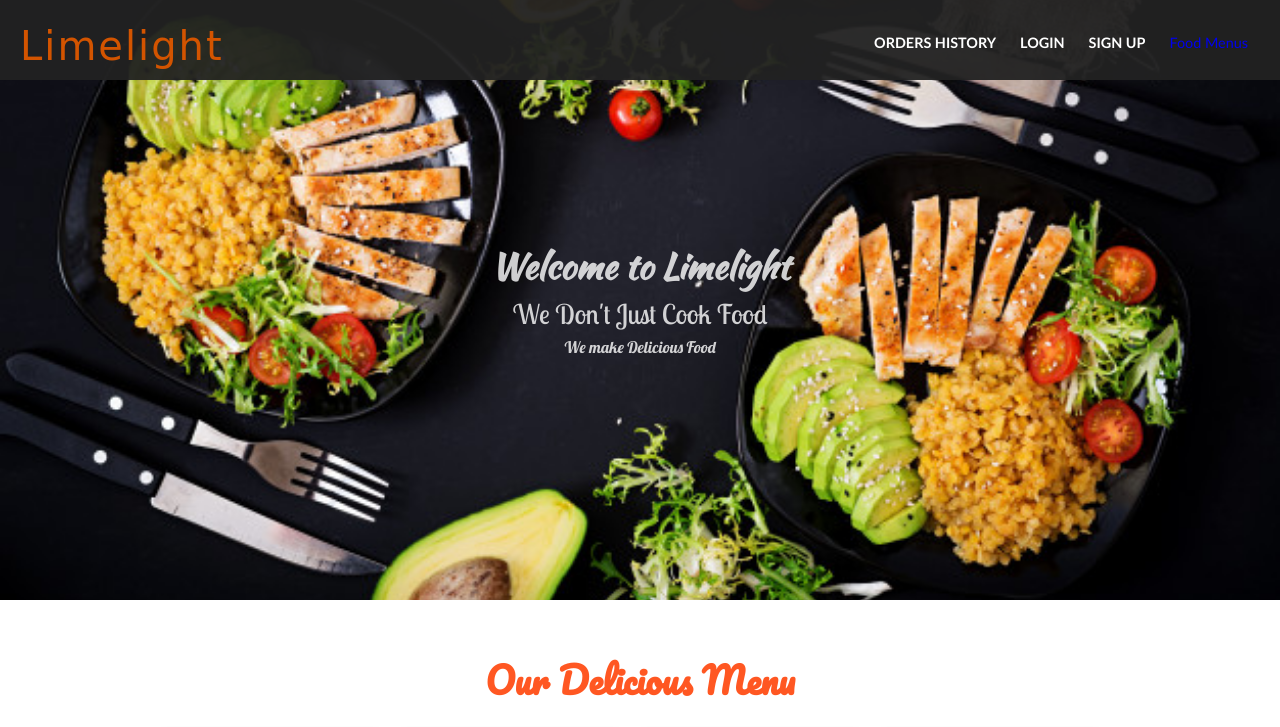
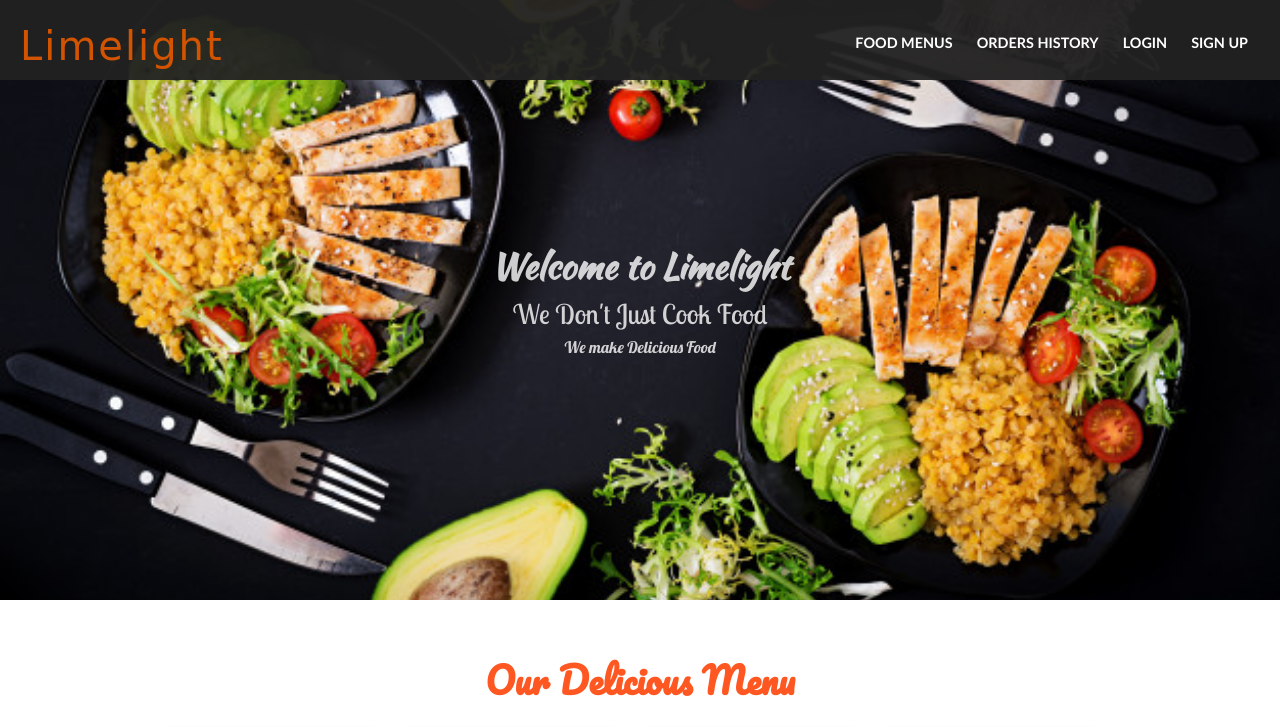
Before and after one commit to Dubby20/Fast-Food-Fast, a website: page ui/index.html in a window 1280 px wide. Shown: the top 727 px of the page. Drawn offline with Linux system fonts and the light colour scheme; a web font is replaced by a local one.

```diff
--- a/package.json
+++ b/package.json
@@ -16,7 +16,6 @@
     "babel-node": "babel-node --presets=env",
     "start:dev": "export NODE_ENV=DEVELOPMENT&& nodemon --exec npm run babel-node -- api/server.js",
     "start": "export NODE_ENV=PRODUCTION&& nodemon --exec npm run babel-node -- api/server.js",
-    "build": "babel ./ -d dist",
     "coveralls": "nyc npm test && nyc report --reporter=text-lcov | coveralls",
     "coverage": "nyc reports --reporter=text-lcov | coveralls",
     "test": "export NODE_ENV=TEST&& nyc --reporter=text mocha  --timeout 100000 --compilers js:babel-register ./api/tests/*.js --exit --reporter spec"
--- a/ui/index.html
+++ b/ui/index.html
@@ -21,8 +21,8 @@
             <a href="index.html" class="brand-name">Limelight</a>
           </div>
           <div class="right-menu">
-            <ul class="menu-items menu-left menu-collapse"
-              <li class="menu-list ">
+            <ul class="menu-items menu-left menu-collapse">
+              <li class="menu-list">
                 <a href="foodMenus.html" class="menu-link btn">Food Menus</a>
               </li>
               <li class="menu-list">
```
